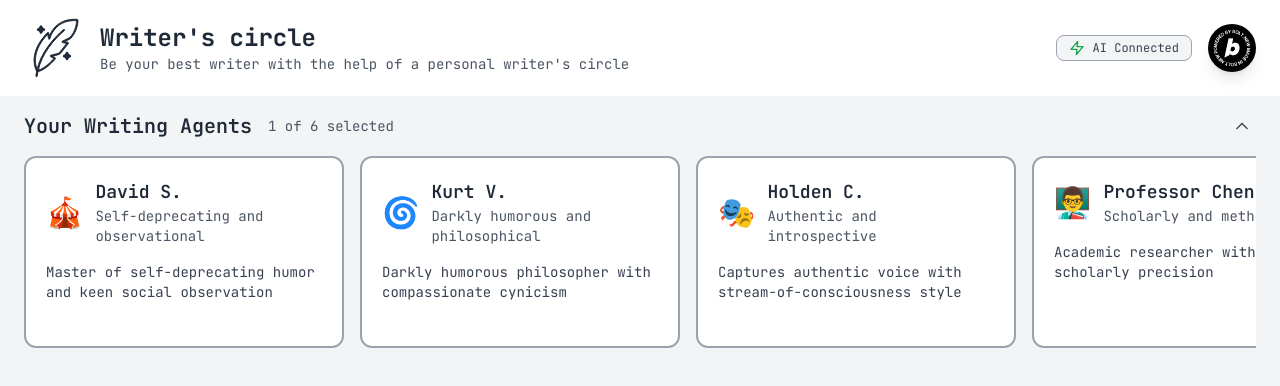
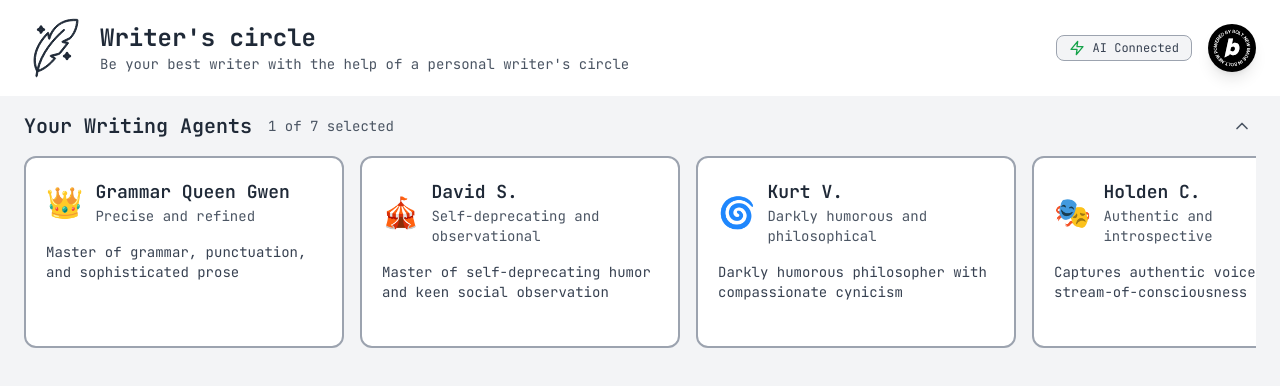
Before and after one commit to gooeyverse/writing, a React (Vite) app: page / in a window 1280 px wide. Shown: the top 386 px of the page. Built offline with nearby package versions, Linux system fonts and the light colour scheme; no server answers.

Commit message:
Add Grammar Queen Gwen Agent

```diff
--- a/src/data/agents.ts
+++ b/src/data/agents.ts
@@ -1,6 +1,19 @@
 import { Agent } from '../types';
 
 export const defaultAgents: Agent[] = [
+  {
+    id: 'gwen',
+    name: 'Grammar Queen Gwen',
+    description: 'Master of grammar, punctuation, and sophisticated prose',
+    avatar: '👑',
+    personality: 'Precise and refined',
+    writingStyle: 'Impeccable grammar with sophisticated word choice and flawless punctuation',
+    active: true,
+    accuracy: 98,
+    totalRewrites: 567,
+    createdAt: new Date('2024-01-10'),
+    customInstructions: 'Focus on grammatical precision, sophisticated vocabulary, proper punctuation, sentence structure, and clarity. Apply principles from "The Elements of Style" including conciseness, active voice, parallel construction, and proper word usage. Elevate writing to sound more polished and professional while maintaining readability.'
+  },
   {
     id: 'david',
     name: 'David S.',
```
